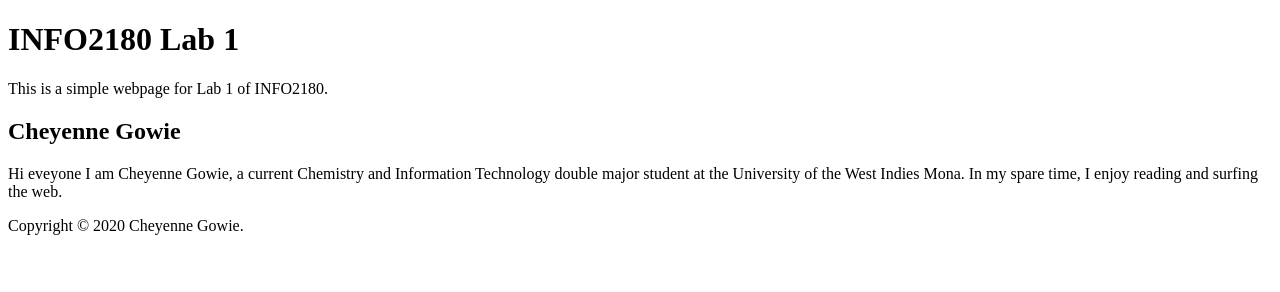
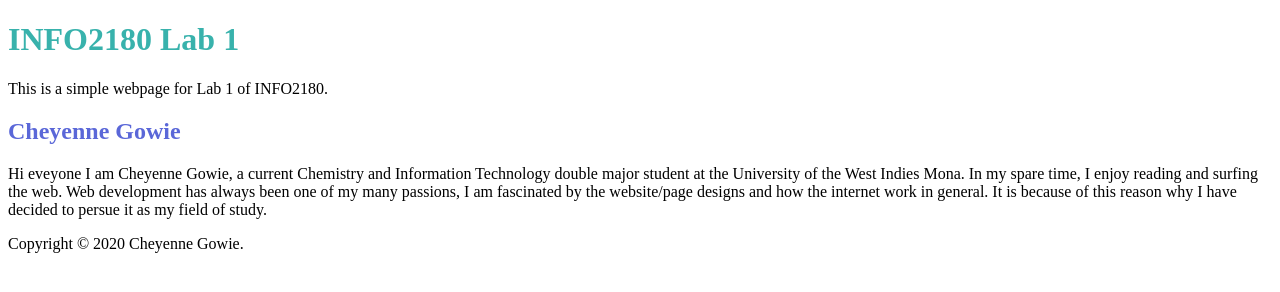
Before and after one commit to CheyenneGowie/info2180-lab1, a plain HTML site: page index.html in a window 1280 px wide. Drawn offline with Linux system fonts and the light colour scheme.

Commit message:
created styles.css

```diff
--- a/index.html
+++ b/index.html
@@ -1,6 +1,7 @@
 <!DOCTYPE html>
 <html lang="en">
 <head>
+    <link rel="stylesheet" href="styles.css">
     <meta charset="UTF-8">
     <meta name="viewport" content="width=devicewidth, initial-scale=1.0">
     <meta http-equiv="X-UA-Compatible" content="ie=edge">
@@ -15,7 +16,11 @@
  <h2>Cheyenne Gowie</h2>
  <p>Hi eveyone I am Cheyenne Gowie, a current Chemistry and Information
      Technology double major student at the University of the West Indies Mona.
-      In my spare time, I enjoy reading and surfing the web. </p>
+      In my spare time, I enjoy reading and surfing the web.
+    Web development has always been one of my many passions, I am
+    fascinated by the website/page designs and how the internet work in general.
+It is because of this reason why I have decided to persue it as
+my field of study. </p>
  </main>
  <footer>
     <p>Copyright &copy; 2020 Cheyenne Gowie.</p>
--- /dev/null
+++ b/styles.css
@@ -0,0 +1,13 @@
+h1{
+    size: 24px;
+    color:#38B2AC;
+
+}
+h2{
+    size: 21px;
+    color:#5A67D8;
+}
+p{
+    size:18px;
+
+}
```
